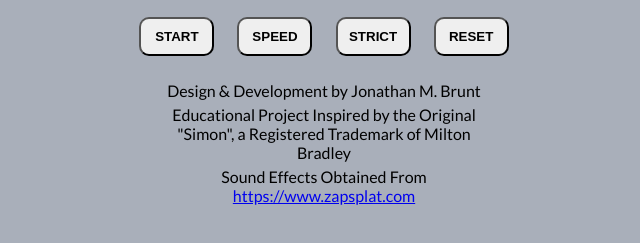
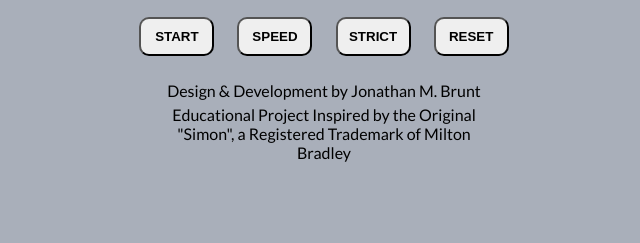
Before and after one commit to jonbrunt/Simon-Clone-1, a plain HTML site: page index.html in a window 1280 px wide. Shown: the part 469-712 px from the top of the page, without its empty margins (316-956 px from the left). Drawn offline with Linux system fonts and the light colour scheme.

Commit message:
REMOVE SOUND CREDIT IN GUI
- in index.html:
- comment out line 38

```diff
--- a/index.html
+++ b/index.html
@@ -35,7 +35,7 @@
 
 <p>Design &amp; Development by Jonathan M. Brunt</p>
 <p>Educational Project Inspired by the Original "Simon", a Registered Trademark of Milton Bradley</p>
-<p>Sound Effects Obtained From <a href='https://www.zapsplat.com' target='_blank'>https://www.zapsplat.com</a></p>
+<!-- <p>Sound Effects Obtained From <a href='https://www.zapsplat.com' target='_blank'>https://www.zapsplat.com</a></p> -->
 
 <script type='text/javascript' src='Assets/JS/Simon.js'></script>
 
```
